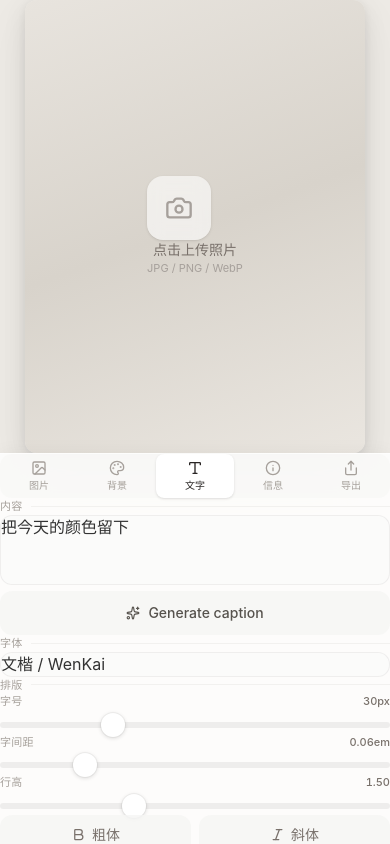
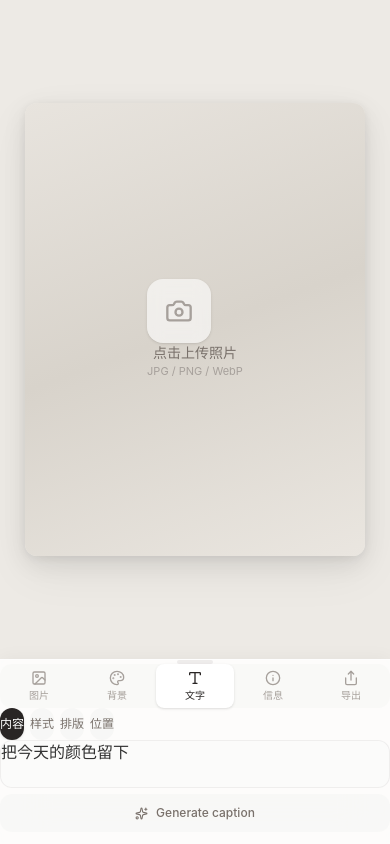
Before and after one commit to zlhLeonade/color-card-maker, a React (Vite) app: page / in a window 390 px wide. Both pictures are taken after a click on the button "文字". Shown: the top 844 px of the page. Built offline with nearby package versions, Linux system fonts and the light colour scheme; a web font is replaced by a local one.

Commit message:
优化文字界面

```diff
--- a/src/App.tsx
+++ b/src/App.tsx
@@ -176,6 +176,11 @@ export default function App() {
 
       {/* Bottom panel (mobile) / Right panel (desktop) */}
       <div className="lg:w-[400px] flex flex-col bottom-sheet lg:bg-white/70 lg:backdrop-blur-lg lg:border-l lg:border-stone-200/50 lg:rounded-none">
+        {/* Handle bar */}
+        <div className="flex justify-center pt-2 pb-0.5 lg:hidden">
+          <div className="w-9 h-1 rounded-full bg-stone-300/40" />
+        </div>
+
         {/* Tab bar */}
         <div className="px-3 pt-2 pb-1 lg:px-5 lg:pt-5 lg:pb-3">
           <div className="flex bg-stone-100/50 rounded-xl p-1">
--- a/src/components/TextControls.tsx
+++ b/src/components/TextControls.tsx
@@ -1,3 +1,5 @@
+import { useState } from 'react';
+import { motion, AnimatePresence } from 'framer-motion';
 import { Sparkles, Bold, Italic, AlignLeft, AlignCenter, AlignRight, Move } from 'lucide-react';
 import type { TextStyle } from '../types';
 import { FONT_OPTIONS } from '../types';
@@ -11,7 +13,17 @@ interface TextControlsProps {
   hasCamera: boolean;
 }
 
-function Slider({ label, value, min, max, step, unit, onChange }: {
+const TEXT_TABS = [
+  { id: 'content', label: '内容' },
+  { id: 'style', label: '样式' },
+  { id: 'typography', label: '排版' },
+  { id: 'position', label: '位置' },
+] as const;
+
+type TabId = (typeof TEXT_TABS)[number]['id'];
+
+/* ── Compact slider with - / + buttons ── */
+function CompactSlider({ label, value, min, max, step, unit, onChange }: {
   label: string;
   value: number;
   min: number;
@@ -20,38 +32,51 @@ function Slider({ label, value, min, max, step, unit, onChange }: {
   unit: string;
   onChange: (v: number) => void;
 }) {
+  const s = step ?? 1;
+
+  const nudge = (dir: number) => {
+    const raw = value + dir * s;
+    const next = s < 1 ? Math.round(raw * 100) / 100 : Math.round(raw);
+    onChange(Math.max(min, Math.min(max, next)));
+  };
+
+  const display = s < 1
+    ? value.toFixed(s < 0.05 ? 2 : 1)
+    : String(Math.round(value));
+
   return (
-    <div className="py-1">
-      <div className="flex justify-between mb-2.5">
-        <label className="text-[11px] text-stone-400 tracking-wide uppercase font-medium">
-          {label}
-        </label>
-        <span className="text-[11px] text-stone-500 font-medium tabular-nums">
-          {typeof step === 'number' && step < 1 ? value.toFixed(2) : value}
-          {unit}
-        </span>
-      </div>
+    <div className="flex items-center gap-1.5 py-1.5">
+      <span className="text-[11px] text-stone-400 w-7 shrink-0 font-medium">{label}</span>
+      <button
+        onClick={() => nudge(-1)}
+        className="w-7 h-7 rounded-full bg-stone-100/80 flex items-center justify-center text-stone-500 active:bg-stone-200 active:text-stone-700 transition-colors text-sm font-medium select-none"
+      >
+        −
+      </button>
       <input
         type="range"
         min={min}
         max={max}
-        step={step ?? 1}
+        step={s}
         value={value}
         onChange={(e) => onChange(Number(e.target.value))}
+        className="flex-1"
+        style={{ touchAction: 'pan-y' }}
       />
+      <button
+        onClick={() => nudge(1)}
+        className="w-7 h-7 rounded-full bg-stone-100/80 flex items-center justify-center text-stone-500 active:bg-stone-200 active:text-stone-700 transition-colors text-sm font-medium select-none"
+      >
+        +
+      </button>
+      <span className="text-[11px] text-stone-500 w-10 text-right tabular-nums font-medium">
+        {display}{unit}
+      </span>
     </div>
   );
 }
 
-function SectionLabel({ children }: { children: React.ReactNode }) {
-  return (
-    <div className="flex items-center gap-2 mb-3">
-      <span className="text-[11px] text-stone-400 tracking-wide uppercase font-medium">{children}</span>
-      <div className="flex-1 h-px bg-stone-200/50" />
-    </div>
-  );
-}
-
+/* ── Main component ── */
 export default function TextControls({
   text,
   onChange,
@@ -59,16 +84,14 @@ export default function TextControls({
   bgColor,
   hasCamera,
 }: TextControlsProps) {
+  const [activeTab, setActiveTab] = useState<TabId>('content');
+
   const update = (partial: Partial<TextStyle>) => {
     onChange({ ...text, ...partial });
   };
 
   const handleGenerate = () => {
-    const caption = generateCaption({
-      bgColor,
-      colors: extractedColors,
-      hasCamera,
-    });
+    const caption = generateCaption({ bgColor, colors: extractedColors, hasCamera });
     update({ content: caption });
   };
 
@@ -79,150 +102,183 @@ export default function TextControls({
   ];
 
   return (
-    <div className="space-y-6">
-      {/* ── Content ── */}
     <div>
-        <SectionLabel>内容</SectionLabel>
+      {/* ── Sub-tabs ── */}
+      <div
+        className="flex gap-1.5 mb-3 overflow-x-auto"
+        style={{ scrollbarWidth: 'none', msOverflowStyle: 'none' }}
+      >
+        {TEXT_TABS.map((tab) => (
+          <button
+            key={tab.id}
+            onClick={() => setActiveTab(tab.id)}
+            className={`shrink-0 px-3.5 py-1.5 rounded-full text-xs font-medium transition-all min-h-[32px] ${
+              activeTab === tab.id
+                ? 'bg-stone-800 text-white shadow-sm'
+                : 'bg-stone-100/80 text-stone-500 active:bg-stone-200'
+            }`}
+          >
+            {tab.label}
+          </button>
+        ))}
+      </div>
+
+      {/* ── Tab content ── */}
+      <AnimatePresence mode="wait">
+        <motion.div
+          key={activeTab}
+          initial={{ opacity: 0, y: 4 }}
+          animate={{ opacity: 1, y: 0 }}
+          exit={{ opacity: 0, y: -4 }}
+          transition={{ duration: 0.12 }}
+        >
+          {/* Content */}
+          {activeTab === 'content' && (
+            <div className="space-y-2">
               <textarea
                 value={text.content}
                 onChange={(e) => update({ content: e.target.value })}
                 placeholder="输入海报文字..."
-          rows={3}
-          className="w-full px-3.5 py-3 bg-stone-50/80 border border-stone-200/60 rounded-xl text-sm resize-none focus:outline-none focus:ring-2 focus:ring-stone-300/50 focus:border-stone-300 transition-all placeholder:text-stone-300"
+                rows={2}
+                className="w-full px-3 py-2.5 bg-stone-50/80 border border-stone-200/60 rounded-xl text-sm resize-none focus:outline-none focus:ring-2 focus:ring-stone-300/50 focus:border-stone-300 transition-all placeholder:text-stone-300"
               />
               <button
                 onClick={handleGenerate}
-          className="mt-2 w-full flex items-center justify-center gap-2 min-h-[44px] px-4 bg-stone-100/80 text-stone-600 rounded-xl text-sm font-medium active:bg-stone-200 transition-colors"
+                className="w-full flex items-center justify-center gap-2 min-h-[38px] px-4 bg-stone-100/60 text-stone-500 rounded-xl text-xs font-medium active:bg-stone-200/80 transition-colors"
               >
-          <Sparkles size={14} />
+                <Sparkles size={13} />
                 Generate caption
               </button>
             </div>
+          )}
 
-      {/* ── Font ── */}
-      <div>
-        <SectionLabel>字体</SectionLabel>
+          {/* Style */}
+          {activeTab === 'style' && (
+            <div className="space-y-3">
+              {/* Font selector */}
               <select
                 value={text.fontFamily}
                 onChange={(e) => update({ fontFamily: e.target.value })}
-          className="w-full px-3.5 py-3 bg-stone-50/80 border border-stone-200/60 rounded-xl text-sm focus:outline-none focus:ring-2 focus:ring-stone-300/50 focus:border-stone-300 transition-all appearance-none cursor-pointer"
+                className="w-full px-3 py-2.5 bg-stone-50/80 border border-stone-200/60 rounded-xl text-sm focus:outline-none focus:ring-2 focus:ring-stone-300/50 focus:border-stone-300 transition-all appearance-none cursor-pointer"
               >
                 {FONT_OPTIONS.map((font) => (
-            <option key={font.value} value={font.value}>
-              {font.label}
-            </option>
+                  <option key={font.value} value={font.value}>{font.label}</option>
                 ))}
               </select>
+
+              {/* Bold / Italic */}
+              <div className="flex gap-2">
+                <button
+                  onClick={() => update({ bold: !text.bold })}
+                  className={`flex-1 flex items-center justify-center gap-1.5 min-h-[36px] rounded-xl text-xs font-medium transition-colors ${
+                    text.bold ? 'bg-stone-800 text-white' : 'bg-stone-100/80 text-stone-500 active:bg-stone-200'
+                  }`}
+                >
+                  <Bold size={14} />粗体
+                </button>
+                <button
+                  onClick={() => update({ italic: !text.italic })}
+                  className={`flex-1 flex items-center justify-center gap-1.5 min-h-[36px] rounded-xl text-xs font-medium transition-colors ${
+                    text.italic ? 'bg-stone-800 text-white' : 'bg-stone-100/80 text-stone-500 active:bg-stone-200'
+                  }`}
+                >
+                  <Italic size={14} />斜体
+                </button>
               </div>
 
-      {/* ── Typography ── */}
-      <div>
-        <SectionLabel>排版</SectionLabel>
-        <div className="space-y-2">
-          <Slider label="字号" value={text.fontSize} min={14} max={72} unit="px"
-            onChange={(v) => update({ fontSize: v })} />
-          <Slider label="字间距" value={text.letterSpacing} min={0} max={0.3} step={0.01} unit="em"
-            onChange={(v) => update({ letterSpacing: v })} />
-          <Slider label="行高" value={text.lineHeight} min={1} max={2.5} step={0.1} unit=""
-            onChange={(v) => update({ lineHeight: v })} />
+              {/* Alignment */}
+              <div className="flex bg-stone-100/80 rounded-xl p-1">
+                {alignOptions.map(({ value, Icon }) => (
+                  <button
+                    key={value}
+                    onClick={() => update({ align: value })}
+                    className={`relative flex-1 flex items-center justify-center min-h-[32px] rounded-lg transition-colors ${
+                      text.align === value ? 'bg-white shadow-sm text-stone-800' : 'text-stone-400 active:text-stone-500'
+                    }`}
+                  >
+                    <Icon size={15} />
+                  </button>
+                ))}
               </div>
 
-        {/* Bold / Italic toggles */}
-        <div className="flex items-center gap-2 mt-4">
+              {/* Text color */}
+              <div className="flex gap-2 flex-wrap items-center">
+                {['#ffffff', '#1a1a1a', '#f0ede8', '#2a2520'].map((color) => (
+                  <button key={color} onClick={() => update({ color })} className="relative group p-0.5">
+                    <div
+                      className="w-8 h-8 rounded-full transition-transform duration-150 group-active:scale-90"
+                      style={{
+                        backgroundColor: color,
+                        boxShadow: color === '#ffffff' || color === '#f0ede8' ? 'inset 0 0 0 1px rgba(0,0,0,0.08)' : 'none',
+                      }}
+                    />
+                    {text.color === color && <div className="absolute inset-0 rounded-full border-2 border-stone-600" />}
+                  </button>
+                ))}
+                {extractedColors.map((color) => (
+                  <button key={`tc-${color}`} onClick={() => update({ color })} className="relative group p-0.5">
+                    <div className="w-8 h-8 rounded-full transition-transform duration-150 group-active:scale-90" style={{ backgroundColor: color }} />
+                    {text.color === color && <div className="absolute inset-0 rounded-full border-2 border-stone-600" />}
+                  </button>
+                ))}
+                <div className="relative p-0.5">
+                  <input type="color" value={text.color} onChange={(e) => update({ color: e.target.value })} className="w-8 h-8 rounded-full cursor-pointer" />
+                </div>
+              </div>
+            </div>
+          )}
+
+          {/* Typography */}
+          {activeTab === 'typography' && (
+            <div className="space-y-0.5">
+              <CompactSlider label="字号" value={text.fontSize} min={0} max={40} unit="px"
+                onChange={(v) => update({ fontSize: v })} />
+              <CompactSlider label="字间距" value={text.letterSpacing} min={0} max={0.3} step={0.01} unit="em"
+                onChange={(v) => update({ letterSpacing: v })} />
+              <CompactSlider label="行高" value={text.lineHeight} min={1} max={2.5} step={0.05} unit=""
+                onChange={(v) => update({ lineHeight: v })} />
+              <CompactSlider label="宽度" value={text.width} min={45} max={90} unit="%"
+                onChange={(v) => update({ width: v })} />
+            </div>
+          )}
+
+          {/* Position */}
+          {activeTab === 'position' && (
+            <div className="space-y-2">
+              {/* Quick position presets */}
+              <div className="flex gap-1.5">
+                {[
+                  { label: '顶部居中', x: 50, y: 8 },
+                  { label: '默认位置', x: 50, y: 16 },
+                  { label: '中部居中', x: 50, y: 30 },
+                ].map((preset) => (
                   <button
-            onClick={() => update({ bold: !text.bold })}
-            className={`flex-1 flex items-center justify-center gap-1.5 min-h-[40px] rounded-xl text-sm font-medium transition-colors ${
-              text.bold
+                    key={preset.label}
+                    onClick={() => update({ x: preset.x, y: preset.y })}
+                    className={`flex-1 min-h-[32px] rounded-lg text-[11px] font-medium transition-colors ${
+                      text.x === preset.x && text.y === preset.y
                         ? 'bg-stone-800 text-white'
                         : 'bg-stone-100/80 text-stone-500 active:bg-stone-200'
                     }`}
                   >
-            <Bold size={15} />
-            粗体
-          </button>
-          <button
-            onClick={() => update({ italic: !text.italic })}
-            className={`flex-1 flex items-center justify-center gap-1.5 min-h-[40px] rounded-xl text-sm font-medium transition-colors ${
-              text.italic
-                ? 'bg-stone-800 text-white'
-                : 'bg-stone-100/80 text-stone-500 active:bg-stone-200'
-            }`}
-          >
-            <Italic size={15} />
-            斜体
-          </button>
-        </div>
-
-        {/* Alignment segmented control */}
-        <div className="flex bg-stone-100/80 rounded-xl p-1 mt-3">
-          {alignOptions.map(({ value, Icon }) => (
-            <button
-              key={value}
-              onClick={() => update({ align: value })}
-              className={`relative flex-1 flex items-center justify-center min-h-[36px] rounded-lg transition-colors ${
-                text.align === value
-                  ? 'bg-white shadow-sm text-stone-800'
-                  : 'text-stone-400 active:text-stone-500'
-              }`}
-            >
-              <Icon size={16} />
+                    {preset.label}
                   </button>
                 ))}
               </div>
-      </div>
 
-      {/* ── Position ── */}
-      <div>
-        <SectionLabel>位置</SectionLabel>
-        <div className="flex items-center gap-2 mb-3 px-1">
-          <Move size={12} className="text-stone-300" />
-          <span className="text-[11px] text-stone-300">可直接拖动海报上的文字</span>
-        </div>
-        <div className="space-y-2">
-          <Slider label="水平" value={text.x} min={5} max={95} unit="%"
+              <CompactSlider label="水平" value={text.x} min={5} max={95} unit="%"
                 onChange={(v) => update({ x: v })} />
-          <Slider label="垂直" value={text.y} min={2} max={50} unit="%"
+              <CompactSlider label="垂直" value={text.y} min={2} max={50} unit="%"
                 onChange={(v) => update({ y: v })} />
-          <Slider label="宽度" value={text.width} min={45} max={90} unit="%"
-            onChange={(v) => update({ width: v })} />
+
+              <div className="flex items-center gap-1.5 px-1 pt-1">
+                <Move size={11} className="text-stone-300" />
+                <span className="text-[10px] text-stone-300">可直接拖动海报上的文字</span>
               </div>
             </div>
-
-      {/* ── Text Color ── */}
-      <div>
-        <SectionLabel>文字颜色</SectionLabel>
-        <div className="flex gap-3 flex-wrap items-center">
-          {['#ffffff', '#1a1a1a', '#f0ede8', '#2a2520'].map((color) => (
-            <button key={color} onClick={() => update({ color })} className="relative group p-1">
-              <div
-                className="w-10 h-10 rounded-full transition-transform duration-150 group-active:scale-90"
-                style={{
-                  backgroundColor: color,
-                  boxShadow: color === '#ffffff' || color === '#f0ede8'
-                    ? 'inset 0 0 0 1px rgba(0,0,0,0.08)' : 'none',
-                }}
-              />
-              {text.color === color && (
-                <div className="absolute inset-0 rounded-full border-2 border-stone-600" />
           )}
-            </button>
-          ))}
-          {extractedColors.map((color) => (
-            <button key={`text-${color}`} onClick={() => update({ color })} className="relative group p-1">
-              <div className="w-10 h-10 rounded-full transition-transform duration-150 group-active:scale-90"
-                style={{ backgroundColor: color }} />
-              {text.color === color && (
-                <div className="absolute inset-0 rounded-full border-2 border-stone-600" />
-              )}
-            </button>
-          ))}
-          <div className="relative p-1">
-            <input type="color" value={text.color}
-              onChange={(e) => update({ color: e.target.value })}
-              className="w-10 h-10 rounded-full cursor-pointer" />
-          </div>
-        </div>
-      </div>
+        </motion.div>
+      </AnimatePresence>
     </div>
   );
 }
--- a/src/types/index.ts
+++ b/src/types/index.ts
@@ -65,7 +65,7 @@ export const DEFAULT_STATE: PosterState = {
   text: {
     content: '把今天的颜色留下',
     fontFamily: '"LXGW WenKai", KaiTi, STKaiti, serif',
-    fontSize: 30,
+    fontSize: 28,
     color: '#f0ede8',
     x: 50,
     y: 16,
```
Lines whose indentation alone changed are shown as unchanged.
